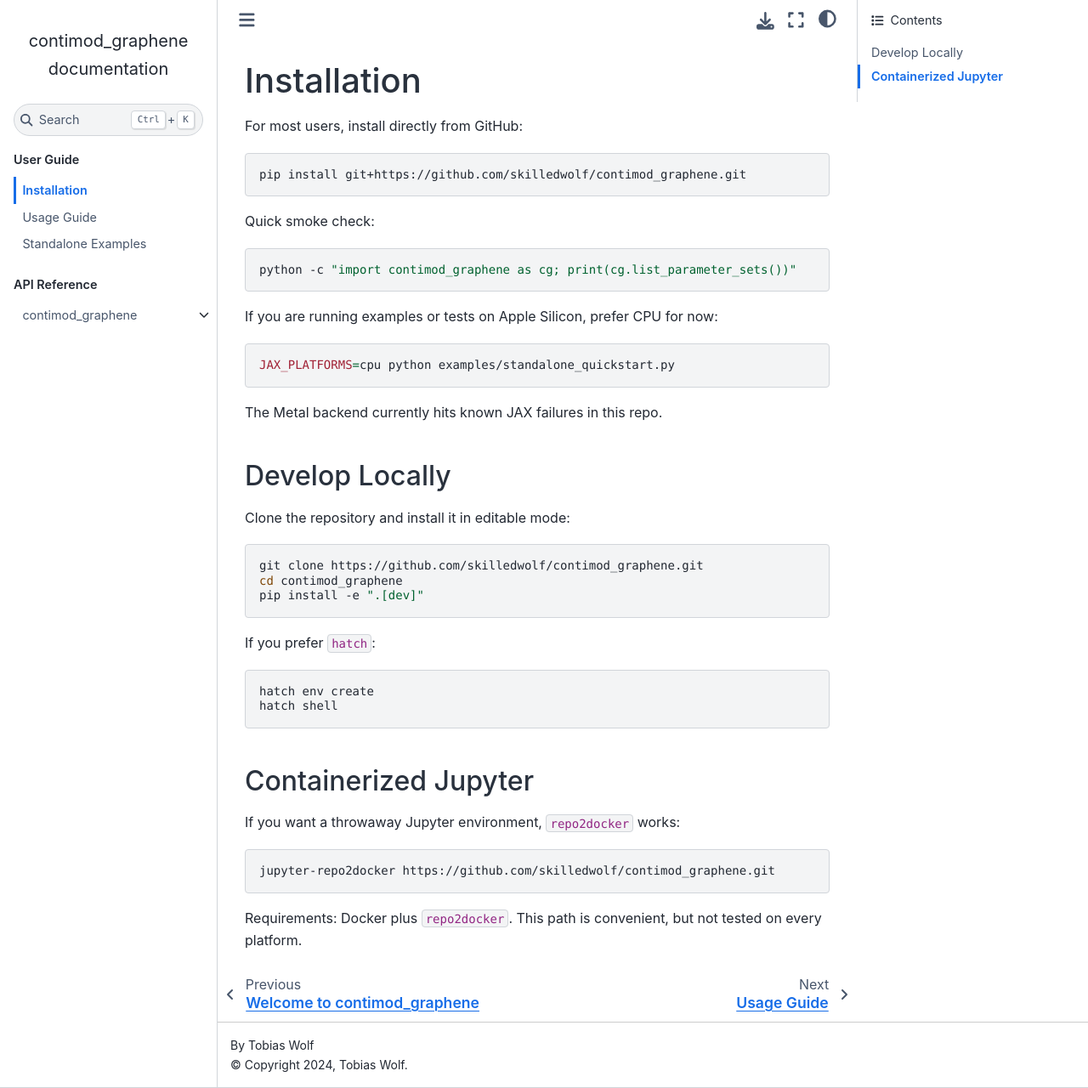
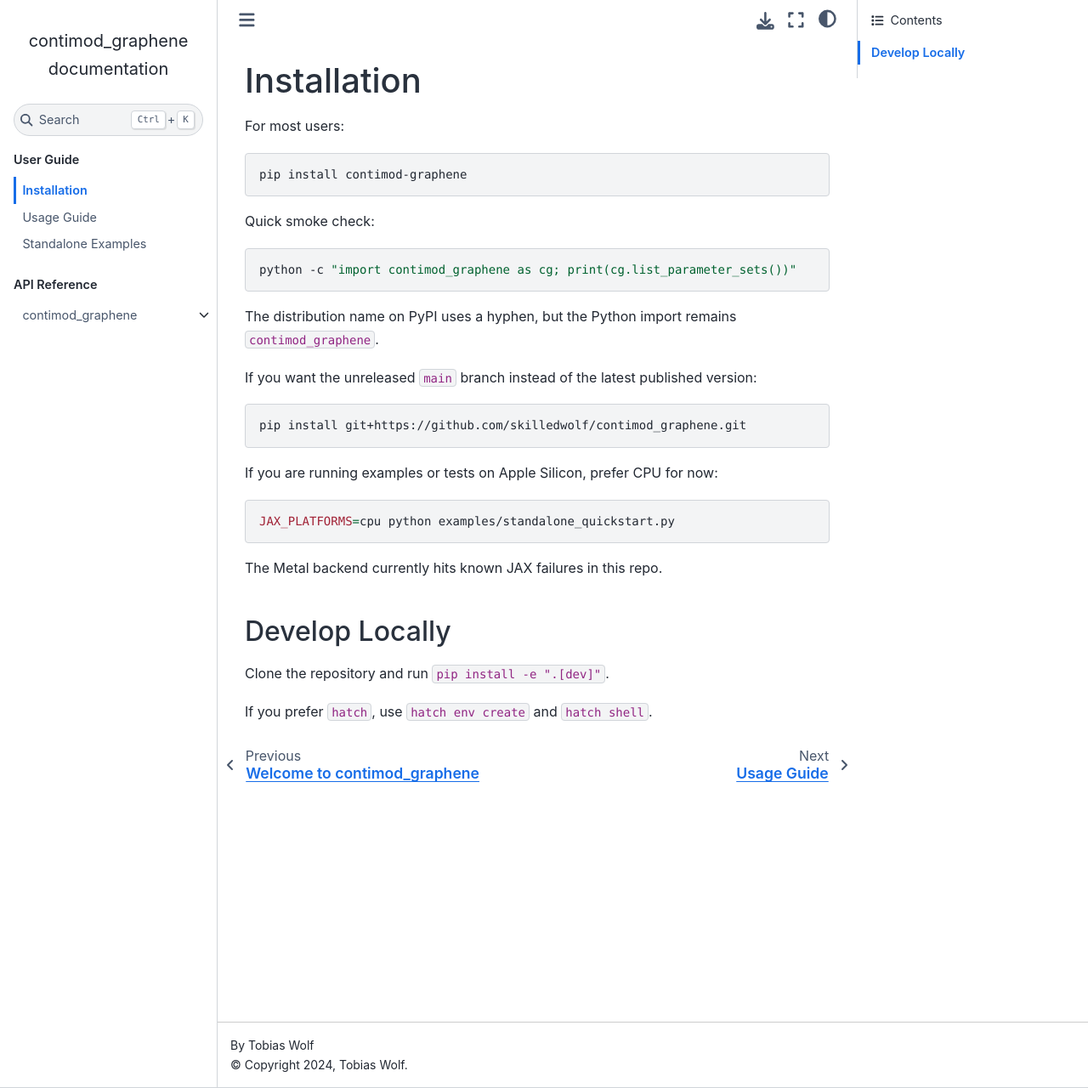
Before and after one commit to skilledwolf/contimod_graphene, a Sphinx documentation site: the page built from docs/installation.md, in a window 1280 px wide and 1280 px high. Shown: the whole window at 85% size. Built offline with Sphinx 7.4.7 and the Sphinx Book theme 1.1.4, drawn with Linux system fonts in a browser that asks for light colours.

Commit message:
docs: update installation instructions for clarity and consistency

````diff
--- a/docs/installation.md
+++ b/docs/installation.md
@@ -1,15 +1,23 @@
 # Installation
 
-For most users, install directly from GitHub:
+For most users:
 
 ```bash
-pip install git+https://github.com/skilledwolf/contimod_graphene.git
+pip install contimod-graphene
 ```
 
 Quick smoke check:
 
 ```bash
 python -c "import contimod_graphene as cg; print(cg.list_parameter_sets())"
+```
+
+The distribution name on PyPI uses a hyphen, but the Python import remains `contimod_graphene`.
+
+If you want the unreleased `main` branch instead of the latest published version:
+
+```bash
+pip install git+https://github.com/skilledwolf/contimod_graphene.git
 ```
 
 If you are running examples or tests on Apple Silicon, prefer CPU for now:
@@ -22,27 +30,6 @@
 
 ## Develop Locally
 
-Clone the repository and install it in editable mode:
+Clone the repository and run `pip install -e ".[dev]"`.
 
-```bash
-git clone https://github.com/skilledwolf/contimod_graphene.git
-cd contimod_graphene
-pip install -e ".[dev]"
-```
-
-If you prefer `hatch`:
-
-```bash
-hatch env create
-hatch shell
-```
-
-## Containerized Jupyter
-
-If you want a throwaway Jupyter environment, `repo2docker` works:
-
-```bash
-jupyter-repo2docker https://github.com/skilledwolf/contimod_graphene.git
-```
-
-Requirements: Docker plus `repo2docker`. This path is convenient, but not tested on every platform.
+If you prefer `hatch`, use `hatch env create` and `hatch shell`.
````
Also changed, not shown: README.md (+13 -28 lines).
